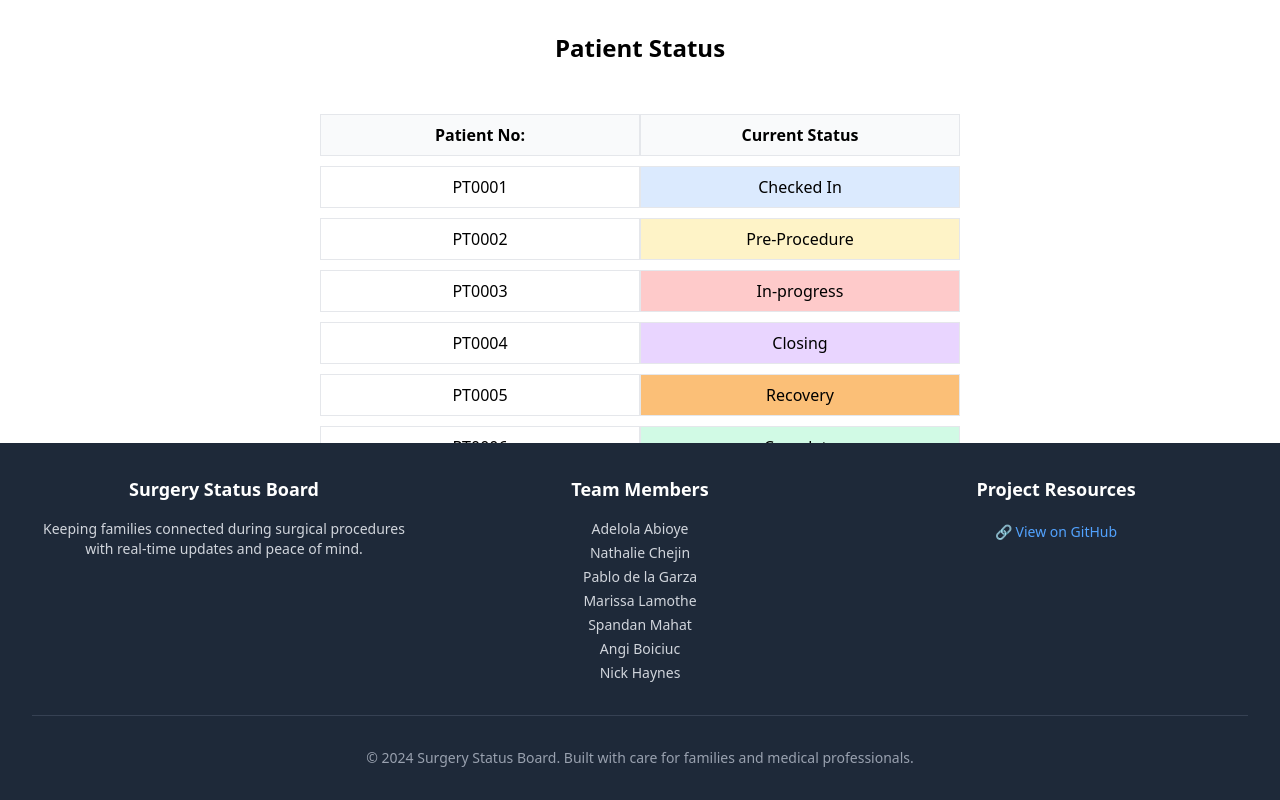
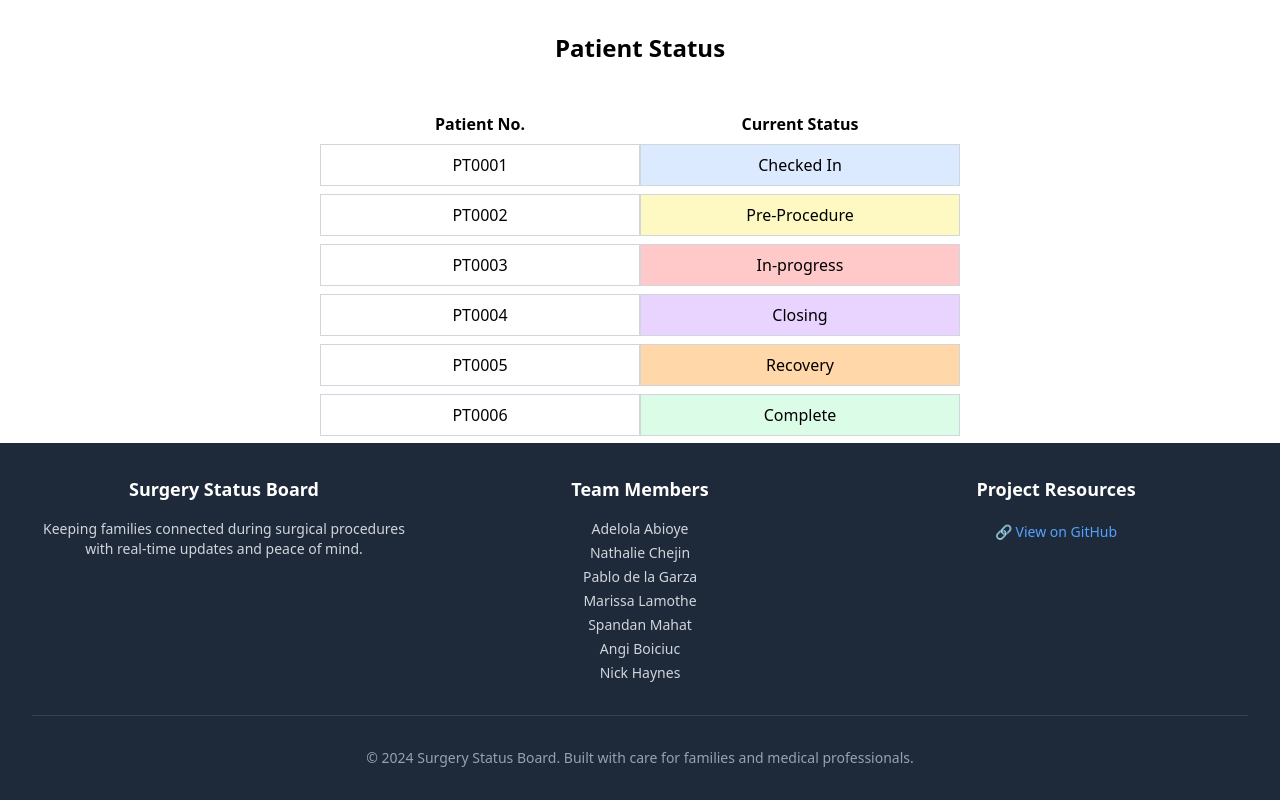
Before and after one commit to chingu-voyages/V56-tier3-team-36, a React (Vite) app in the folder client/: page /patientstatus in a window 1280 px wide. Built offline with nearby package versions, Linux system fonts and the light colour scheme.

Commit message:
Replace CSS with Tailwind

```diff
--- a/client/src/components/SimpleTable.jsx
+++ b/client/src/components/SimpleTable.jsx
@@ -1,36 +1,35 @@
-import './Table.css';
+import React from "react";
 
 export default function SimpleTable({ columns, rows }) {
   const getStatusColor = (status) => {
     switch (status) {
       case 'Checked In':
-        return '#DBEAFE'; // light blue
+        return 'bg-blue-100';
       case 'Pre-Procedure':
-        return '#FEF3C7'; // light yellow
+        return 'bg-yellow-100';
       case 'In-progress':
-        return '#FECACA'; // red -ish
+        return 'bg-red-200';
       case 'Closing':
-        return '#E9D5FF'; // purple-ish
+        return 'bg-purple-200';
       case 'Recovery':
-        return '#FBBF77'; // light orange
+        return 'bg-orange-200';
       case 'Complete':
-        return '#D1FAE5'; // green-ish
+        return 'bg-green-100';
       default:
         return 'transparent';
     }
   };
 
   return (
-    <div className='table-container'>
-      <table className="w-full table-fixed border-collapse simple-table">
+    <div className="h-[200px] p-4">
+      <table className="w-full table-fixed border-separate border-spacing-y-2">
         <thead>
           <tr>
             {columns.map((column) => (
-              <th key={column.id} style={{
-                textAlign: 'center',
-                backgroundColor: '#F9FAFB',
-                padding: '8px',
-              }}>
+              <th
+                key={column.id}
+                classname="text-center bg-gray-100 p-2 font-bold border border-gray-300"
+              >
                 {column.label}
               </th>
             ))}
@@ -49,11 +48,7 @@ export default function SimpleTable({ columns, rows }) {
                 return (
                   <td
                     key={column.id}
-                    style={{
-                      textAlign: 'center',
-                      backgroundColor,
-                      padding: '8px',
-                    }}
+                    className={`text-center p-2 border border-gray-300 ${backgroundColor}`}
                   >
                     {value}
                   </td>
--- a/client/src/components/Table.css
+++ /dev/null
@@ -1,21 +0,0 @@
-.table-container {
-    height: 200px;
-    padding: 16px;
-  }
-
-  .simple-table {
-    width: 100%;
-    border-collapse: separate;
-    border-spacing: 0 10px;
-  }
-  .simple-table tbody tr {
-  height: 20px;
-}
-  .simple-table th,
-  .simple-table td {
-    border: 1px solid #e5e7eb;
-  }
-
-  .simple-table th {
-    font-weight: bold;
-  }
--- a/client/src/pages/PatientStatus.jsx
+++ b/client/src/pages/PatientStatus.jsx
@@ -6,7 +6,7 @@ import { createRow } from "../components/CreateRow";
 export default function PatientStatus(){
      // Table columns configuration.
   const columns = [
-    { id: 'patientNo', label: 'Patient No:', minWidth: 100 },
+    { id: 'patientNo', label: 'Patient No.', minWidth: 100 },
     { id: 'currentStatus', label: 'Current Status', minWidth: 100 }
   ];
 
@@ -23,10 +23,6 @@ export default function PatientStatus(){
     { patientNo: 'PT0009', currentStatus: 'Pre-Procedure' },
     { patientNo: 'PT0010', currentStatus: 'In-progress' },
     { patientNo: 'PT0011', currentStatus: 'Closing' },
-    { patientNo: 'PT0012', currentStatus: 'Recovery' },
-    { patientNo: 'PT0013', currentStatus: 'Complete' },
-    { patientNo: 'PT0014', currentStatus: 'Dismissal' },
-    { patientNo: 'PT0015', currentStatus: 'Checked In' },
     // { patientNo: 'PT0016', currentStatus: 'Pre-Procedure' },
     // { patientNo: 'PT0017', currentStatus: 'In-progress' },
     // { patientNo: 'PT0018', currentStatus: 'Closing' },
```
